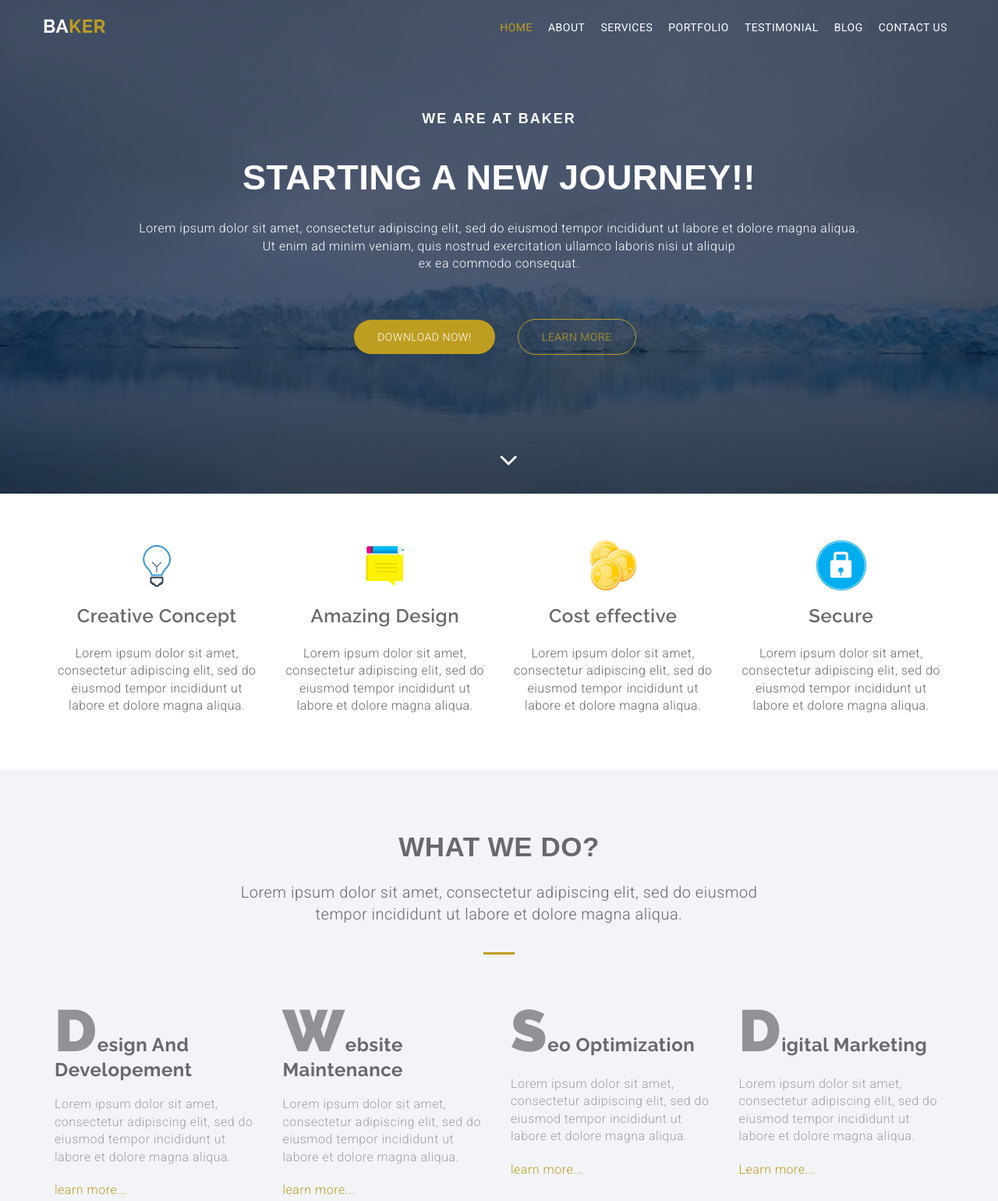
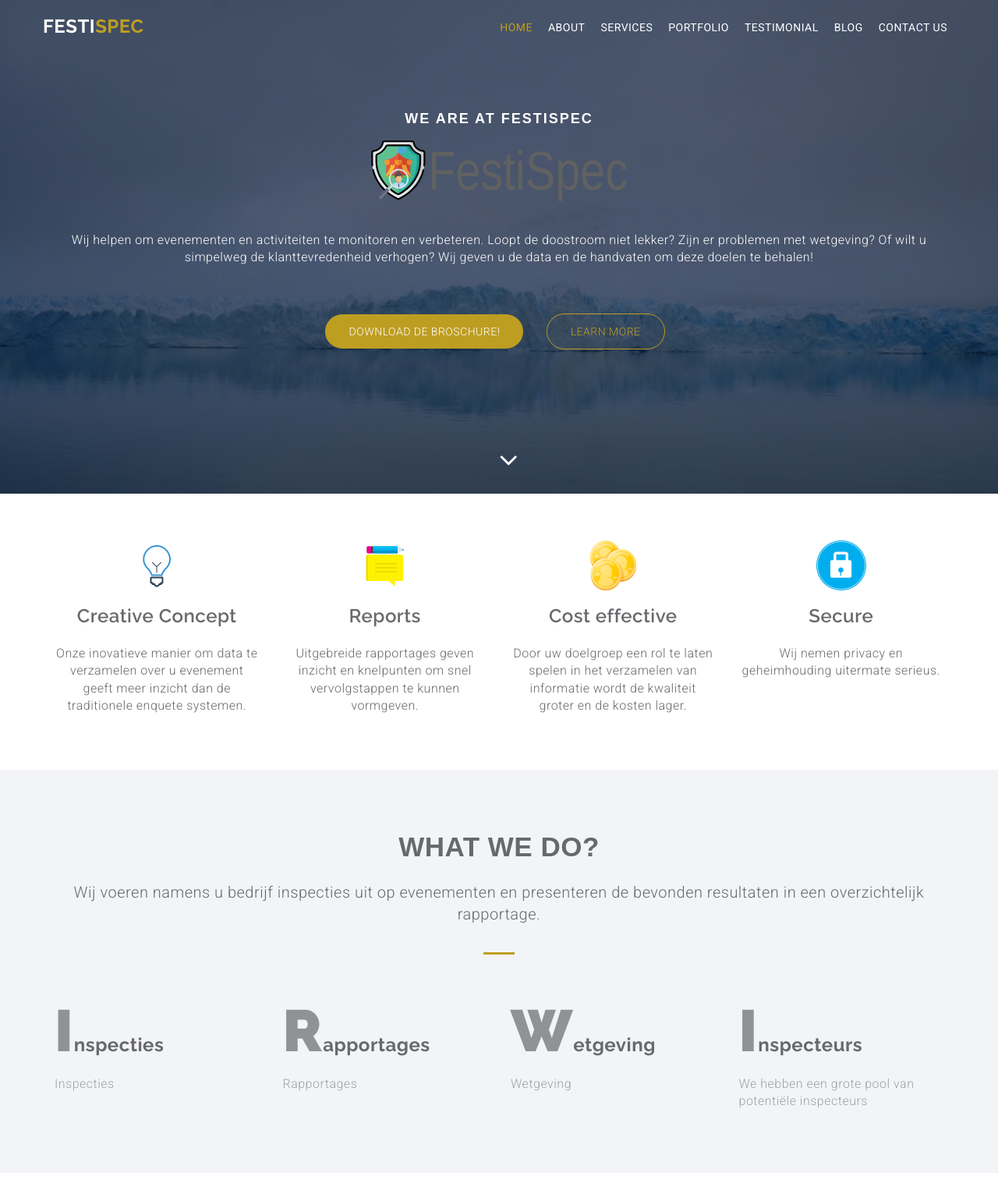
Before and after one commit to Avans/festispec, a plain HTML site: page index.html in a window 1280 px wide. Shown: the part 17-1557 px from the top of the page at 78% size. Drawn offline with Linux system fonts and the light colour scheme.

Commit message:
over naar andere laptop

```diff
--- a/index.html
+++ b/index.html
@@ -36,7 +36,7 @@
                 <span class="icon-bar"></span>
                 <span class="icon-bar"></span>
               </button>
-              <a class="navbar-brand" href="#">Ba<span class="logo-dec">ker</span></a>
+              <a class="navbar-brand" href="#">Festi<span class="logo-dec">spec</span></a>
             </div>
             <div class="collapse navbar-collapse" id="myNavbar">
               <ul class="nav navbar-nav navbar-right">
@@ -56,11 +56,17 @@
         <div class="container">
           <div class="row">
             <div class="banner-info text-center wow fadeIn delay-05s">
-              <h1 class="bnr-title">We are at ba<span>ker</span></h1>
-              <h2 class="bnr-sub-title">Starting a new journey!!</h2>
-              <p class="bnr-para">Lorem ipsum dolor sit amet, consectetur adipiscing elit, sed do eiusmod tempor incididunt ut labore et dolore magna aliqua.<br> Ut enim ad minim veniam, quis nostrud exercitation ullamco laboris nisi ut aliquip <br>ex ea commodo consequat.</p>
+              <h1 class="bnr-title">We are at Festi<span>spec</span></h1>
+
+              <img src="img/festispec_logo.svg" width="30%">
+              <p class="bnr-para">
+                Wij helpen om evenementen en activiteiten te monitoren en verbeteren.
+                Loopt de doostroom niet lekker? Zijn er problemen met wetgeving?
+                Of wilt u simpelweg de klanttevredenheid verhogen?
+                Wij geven u de data en de handvaten om deze doelen te behalen!
+              </p>
               <div class="brn-btn">
-                <a href="#" class="btn btn-download">Download now!</a>
+                <a href="#" class="btn btn-download">Download de broschure!</a>
                 <a href="#" class="btn btn-more">Learn More</a>
               </div>
               <div class="overlay-detail">
@@ -83,7 +89,9 @@
                 <img src="img/ser01.png">
               </div>
               <h3 class="pad-bt15">Creative Concept</h3>
-              <p>Lorem ipsum dolor sit amet, consectetur adipiscing elit, sed do eiusmod tempor incididunt ut labore et dolore magna aliqua.</p>
+              <p>
+                Onze inovatieve manier om data te verzamelen over u evenement geeft meer inzicht dan de traditionele enquete systemen.
+              </p>
             </div>
           </div>
           <div class="col-md-3 col-sm-6 col-xs-12">
@@ -91,8 +99,10 @@
               <div class="item-img">
                 <img src="img/ser02.png">
               </div>
-              <h3 class="pad-bt15">Amazing Design</h3>
-              <p>Lorem ipsum dolor sit amet, consectetur adipiscing elit, sed do eiusmod tempor incididunt ut labore et dolore magna aliqua.</p>
+              <h3 class="pad-bt15">Reports</h3>
+              <p>
+                Uitgebreide rapportages geven inzicht en knelpunten om snel vervolgstappen te kunnen vormgeven.
+              </p>
             </div>
           </div>
           <div class="col-md-3 col-sm-6 col-xs-12">
@@ -101,7 +111,9 @@
                 <img src="img/ser03.png">
               </div>
               <h3 class="pad-bt15">Cost effective</h3>
-              <p>Lorem ipsum dolor sit amet, consectetur adipiscing elit, sed do eiusmod tempor incididunt ut labore et dolore magna aliqua.</p>
+              <p>
+                Door uw doelgroep een rol te laten spelen in het verzamelen van informatie wordt de kwaliteit groter en de kosten lager.
+              </p>
             </div>
           </div>
           <div class="col-md-3 col-sm-6 col-xs-12">
@@ -110,7 +122,9 @@
                 <img src="img/ser04.png">
               </div>
               <h3 class="pad-bt15">Secure</h3>
-              <p>Lorem ipsum dolor sit amet, consectetur adipiscing elit, sed do eiusmod tempor incididunt ut labore et dolore magna aliqua.</p>
+              <p>
+                Wij nemen privacy en geheimhouding uitermate serieus.
+              </p>
             </div>
           </div>
         </div>
@@ -123,35 +137,32 @@
         <div class="row">
           <div class="col-md-12 text-center">
             <h2 class="service-title pad-bt15">What We Do?</h2>
-            <p class="sub-title pad-bt15">Lorem ipsum dolor sit amet, consectetur adipiscing elit, sed do eiusmod<br>tempor incididunt ut labore et dolore magna aliqua.</p>
-            <hr class="bottom-line">
+            <p class="sub-title pad-bt15">
+                Wij voeren namens u bedrijf inspecties uit op evenementen en presenteren de bevonden resultaten in een overzichtelijk rapportage.
+              <hr class="bottom-line">
           </div>
           <div class="col-md-3 col-sm-6 col-xs-12">
             <div class="service-item">
-              <h3><span>D</span>esign And Developement</h3>
-              <p>Lorem ipsum dolor sit amet, consectetur adipiscing elit, sed do eiusmod tempor incididunt ut labore et dolore magna aliqua.</p>
-              <a href="">learn more...</a>
+              <h3><span>I</span>nspecties</h3>
+              <p>Inspecties</p>
             </div>
           </div>
           <div class="col-md-3 col-sm-6 col-xs-12">
             <div class="service-item">
-              <h3><span>W</span>ebsite Maintenance</h3>
-              <p>Lorem ipsum dolor sit amet, consectetur adipiscing elit, sed do eiusmod tempor incididunt ut labore et dolore magna aliqua.</p>
-              <a href="">learn more...</a>
+              <h3><span>R</span>apportages</h3>
+              <p>Rapportages</p>
             </div>
           </div>
           <div class="col-md-3 col-sm-6 col-xs-12">
             <div class="service-item">
-              <h3><span>S</span>eo Optimization</h3>
-              <p>Lorem ipsum dolor sit amet, consectetur adipiscing elit, sed do eiusmod tempor incididunt ut labore et dolore magna aliqua.</p>
-              <a href="">learn more...</a>
+              <h3><span>W</span>etgeving</h3>
+              <p>Wetgeving</p>
             </div>
           </div>
           <div class="col-md-3 col-sm-6 col-xs-12">
             <div class="service-item">
-              <h3><span>D</span>igital Marketing</h3>
-              <p>Lorem ipsum dolor sit amet, consectetur adipiscing elit, sed do eiusmod tempor incididunt ut labore et dolore magna aliqua.</p>
-              <a href="">Learn more...</a>
+              <h3><span>I</span>nspecteurs</h3>
+              <p>We hebben een grote pool van potentiële inspecteurs</p>
             </div>
           </div>
         </div>
@@ -393,25 +404,6 @@
         </div>
       </div>
     </section>
-    <!---->
-    <!---->
-    <footer id="footer">
-      <div class="container">
-        <div class="row text-center">
-          <p>&copy; Baker Theme. All Rights Reserved.</p>
-          <div class="credits">
-            <!--
-                All the links in the footer should remain intact.
-                You can delete the links only if you purchased the pro version.
-                Licensing information: https://bootstrapmade.com/license/
-                Purchase the pro version with working PHP/AJAX contact form: https://bootstrapmade.com/buy/?theme=Baker
-            -->
-            Designed  by <a href="https://bootstrapmade.com/">Bootstrap Themes</a>
-        </div>
-        </div>
-      </div>
-    </footer>
-    <!---->
   </div>
     <script src="js/jquery.min.js"></script>
     <script src="js/jquery.easing.min.js"></script>
```
Also changed, not shown: img/festispec_logo.svg (added).
